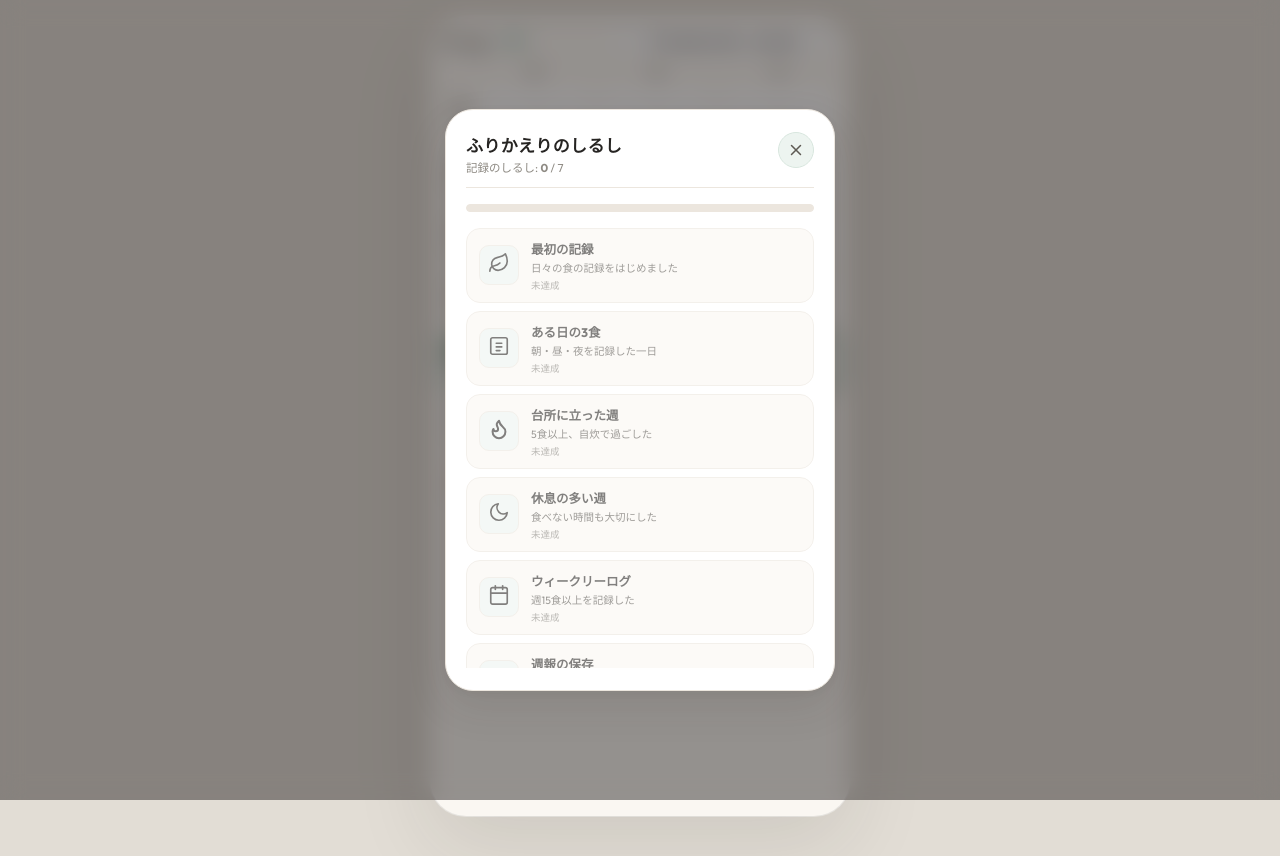
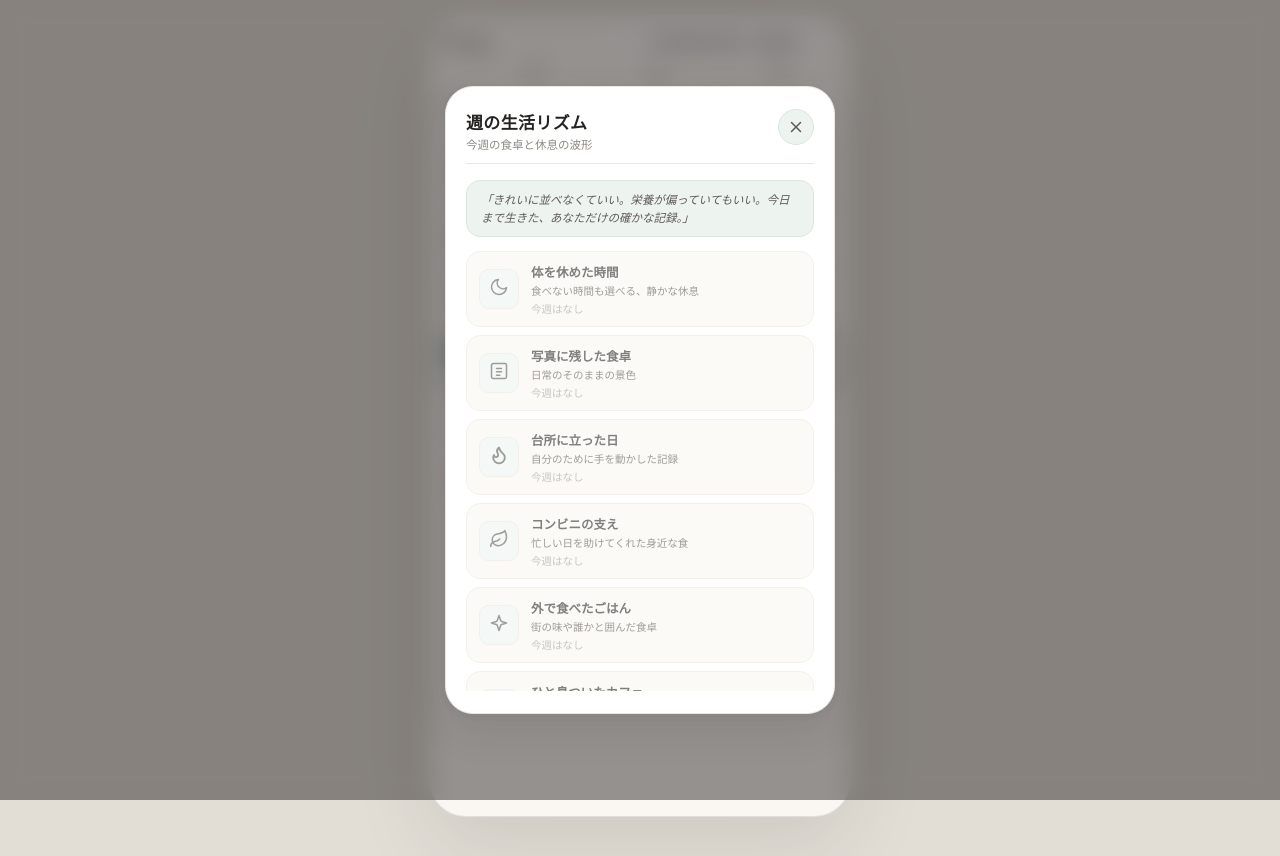
Before and after one commit to srtxx/baenai, a React (Vite) app: page / in a window 1280 px wide. Both pictures are taken after a click on the button "振り返り". Built offline with nearby package versions, Linux system fonts and the light colour scheme; a web font is replaced by a local one.

Commit message:
refactor(ui): align ui with philosophy and refine affordance

```diff
--- a/src/App.css
+++ b/src/App.css
@@ -420,38 +420,40 @@
 /* Empty Cell (Past / Unfilled) */
 .meal-cell-empty {
   background-color: var(--card-bg);
-  border: 1.5px dashed var(--border);
+  border: 1px dashed var(--border);
+  transition: all 0.25s cubic-bezier(0.16, 1, 0.3, 1);
 }
 
 .meal-cell-empty:hover {
   border-color: var(--accent);
   background-color: var(--accent-faint);
+  border-style: solid;
 }
 
 /* Empty Cell (Future) */
 .meal-cell-empty.is-future {
   background-color: transparent;
   border: 1px dashed var(--cell-future-border);
-  opacity: 0.55;
+  opacity: 0.4;
 }
 
 .meal-cell-empty.is-future:hover {
-  opacity: 1;
+  opacity: 0.9;
   border-color: var(--accent);
   background-color: var(--accent-faint);
 }
 
 .meal-cell-empty.today {
-  border-color: var(--accent);
+  border-color: var(--accent-border);
   border-style: dashed;
   background-color: var(--card-bg);
-  opacity: 1;
+  opacity: 0.95;
 }
 
 .meal-cell-empty.current-slot {
-  border: 2px solid var(--accent);
+  border: 1.8px solid var(--accent);
   background-color: var(--card-bg);
-  box-shadow: 0 0 0 1.5px rgba(91, 130, 102, 0.18), inset 0 0 6px rgba(91, 130, 102, 0.06);
+  box-shadow: 0 0 0 1.5px rgba(91, 130, 102, 0.15), inset 0 0 6px rgba(91, 130, 102, 0.05);
   animation: current-slot-pulse 2.8s ease-in-out infinite;
   opacity: 1;
   z-index: 1;
@@ -459,25 +461,32 @@
 
 @keyframes current-slot-pulse {
   0%, 100% {
-    box-shadow: 0 0 0 1.5px rgba(91, 130, 102, 0.18), inset 0 0 4px rgba(91, 130, 102, 0.04);
+    box-shadow: 0 0 0 1.5px rgba(91, 130, 102, 0.15), inset 0 0 4px rgba(91, 130, 102, 0.04);
   }
   50% {
-    box-shadow: 0 0 0 2px rgba(91, 130, 102, 0.32), inset 0 0 8px rgba(91, 130, 102, 0.12);
+    box-shadow: 0 0 0 2px rgba(91, 130, 102, 0.28), inset 0 0 8px rgba(91, 130, 102, 0.1);
   }
 }
 
 .plus-icon {
   font-size: 13px;
   color: var(--text-light);
+  opacity: 0.35;
   font-weight: 300;
   display: flex;
   align-items: center;
   justify-content: center;
-  transition: all 0.2s cubic-bezier(0.16, 1, 0.3, 1);
+  transition: all 0.25s cubic-bezier(0.16, 1, 0.3, 1);
+}
+
+.meal-cell-empty.current-slot .plus-icon {
+  color: var(--accent);
+  opacity: 0.85;
 }
 
 .meal-cell-empty:hover .plus-icon {
   color: var(--accent);
+  opacity: 1;
   transform: scale(1.15);
 }
 
@@ -1606,22 +1615,22 @@
 
 
 
-/* Achievements Modal */
-.achievement-progress-bar-wrap {
-  width: 100%;
-  height: 8px;
-  background-color: var(--bg);
-  border-radius: 9999px;
-  overflow: hidden;
+/* Achievements & Life Rhythm Modal */
+.rhythm-philosophy-card {
+  background-color: var(--accent-faint);
+  border: 1px solid var(--accent-border);
+  border-radius: 14px;
+  padding: 10px 14px;
   margin-bottom: 14px;
-  border: 1px solid var(--border);
-}
-
-.achievement-progress-bar-fill {
-  height: 100%;
-  background: linear-gradient(90deg, var(--accent), #78A78D);
-  border-radius: 9999px;
-  transition: width 0.4s ease;
+}
+
+.rhythm-philosophy-quote {
+  font-size: 11.5px;
+  line-height: 1.55;
+  color: var(--text-mid);
+  margin: 0;
+  text-align: left;
+  font-style: italic;
 }
 
 .achievement-grid {
@@ -1659,12 +1668,13 @@
   display: flex;
   align-items: center;
   justify-content: center;
-  font-size: 22px;
+  color: var(--text-mid);
   flex-shrink: 0;
 }
 
 .achievement-card.unlocked .achievement-icon-wrap {
   border-color: var(--accent-border);
+  color: var(--accent);
 }
 
 .achievement-info {
@@ -1689,18 +1699,19 @@
   margin-top: 1px;
 }
 
-.achievement-date {
-  font-size: 10px;
+.rhythm-count-label {
+  margin-top: 3px;
+  font-size: 10.5px;
+}
+
+.rhythm-count-active {
   color: var(--accent);
   font-weight: 600;
-  margin-top: 3px;
-}
-
-.achievement-locked-label,
-.achievement-progress-text {
-  font-size: 10px;
+}
+
+.rhythm-count-empty {
   color: var(--text-light);
-  margin-top: 3px;
+  opacity: 0.8;
 }
 
 /* Settings Modal */
--- a/src/components/AchievementsModal.tsx
+++ b/src/components/AchievementsModal.tsx
@@ -10,21 +10,21 @@ interface AchievementsModalProps {
 function renderAchievementIcon(iconKey: string): React.JSX.Element {
   switch (iconKey) {
     case "leaf":
-      return <Icon.Leaf size={22} />;
+      return <Icon.Leaf size={20} />;
     case "log":
-      return <Icon.Log size={22} />;
+      return <Icon.Log size={20} />;
     case "fire":
-      return <Icon.Fire size={22} />;
+      return <Icon.Fire size={20} />;
     case "moon":
-      return <Icon.Moon size={22} />;
+      return <Icon.Moon size={20} />;
     case "calendar":
-      return <Icon.Calendar size={22} />;
+      return <Icon.Calendar size={20} />;
     case "share":
-      return <Icon.Share size={22} />;
+      return <Icon.Share size={20} />;
     case "sparkle":
-      return <Icon.Sparkle size={22} />;
+      return <Icon.Sparkle size={20} />;
     default:
-      return <Icon.Leaf size={22} />;
+      return <Icon.Leaf size={20} />;
   }
 }
 
@@ -32,39 +32,37 @@ export default function AchievementsModal({
   achievements,
   onClose
 }: AchievementsModalProps): React.JSX.Element {
-  const unlockedCount = achievements.filter((a) => a.unlocked).length;
-  const percent = Math.round((unlockedCount / achievements.length) * 100);
-
   return (
     <div className="modal-overlay" onClick={onClose}>
       <div className="modal-content achievements-modal" onClick={(e) => e.stopPropagation()}>
         {/* Header */}
         <div className="modal-header-row">
           <div>
-            <h2 className="modal-title">ふりかえりのしるし</h2>
+            <h2 className="modal-title">週の生活リズム</h2>
             <p className="modal-subtitle">
-              記録のしるし: <strong>{unlockedCount}</strong> / {achievements.length}
+              今週の食卓と休息の波形
             </p>
           </div>
           <button onClick={onClose} className="modal-close-icon-btn" aria-label="閉じる">
-            <Icon.Close />
+            <Icon.Close size={18} />
           </button>
         </div>
 
-        {/* Progress Bar */}
-        <div className="achievement-progress-bar-wrap">
-          <div
-            className="achievement-progress-bar-fill"
-            style={{ width: `${percent}%` }}
-          />
+        {/* Philosophy Message Card */}
+        <div className="rhythm-philosophy-card">
+          <p className="rhythm-philosophy-quote">
+            「きれいに並べなくていい。栄養が偏っていてもいい。今日まで生きた、あなただけの確かな記録。」
+          </p>
         </div>
 
-        {/* Badge Grid */}
+        {/* Life Rhythm Reflection Grid */}
         <div className="achievement-grid">
-          {achievements.map((item) => (
+          {achievements.map((item) => {
+            const count = item.progress?.current || 0;
+            return (
               <div
                 key={item.id}
-              className={`achievement-card ${item.unlocked ? "unlocked" : "locked"}`}
+                className={`achievement-card ${count > 0 ? "unlocked" : "locked"}`}
               >
                 <div className="achievement-icon-wrap">
                   <span className="achievement-icon">{renderAchievementIcon(item.icon)}</span>
@@ -73,21 +71,19 @@ export default function AchievementsModal({
                 <div className="achievement-info">
                   <div className="achievement-title-row">
                     <span className="achievement-title">{item.title}</span>
-                  {item.unlocked && <span className="achievement-sparkle"><Icon.Check /></span>}
                   </div>
                   <div className="achievement-desc">{item.description}</div>
-                {item.unlocked ? (
-                  <div className="achievement-date">達成日: {item.unlockedAt}</div>
-                ) : item.progress ? (
-                  <div className="achievement-progress-text">
-                    進行状況: {item.progress.current} / {item.progress.max}
-                  </div>
+                  <div className="rhythm-count-label">
+                    {count > 0 ? (
+                      <span className="rhythm-count-active">{count} 回の記録</span>
                     ) : (
-                  <div className="achievement-locked-label">未達成</div>
+                      <span className="rhythm-count-empty">今週はなし</span>
                     )}
                   </div>
                 </div>
-          ))}
+              </div>
+            );
+          })}
         </div>
       </div>
     </div>
--- a/src/components/MealCell.tsx
+++ b/src/components/MealCell.tsx
@@ -42,7 +42,7 @@ const MealCell = React.memo(function MealCell({
       <div
         onClick={onClick}
         className={`meal-cell meal-cell-rested ${isJustSaved ? "meal-cell-just-saved" : ""}`}
-        title="休食（スキップ）"
+        title="休食（体を休める）"
       >
         <span className="rested-mark">—</span>
         <span className="rested-label">休食</span>
--- a/src/components/MealDetailModal.tsx
+++ b/src/components/MealDetailModal.tsx
@@ -70,7 +70,7 @@ export default function MealDetailModal({
               <span className="detail-emoji-large"><Icon.Moon size={44} /></span>
             </div>
             <div className="detail-meta-box">
-              <p className="detail-notes">この食事は休食（スキップ）しました</p>
+              <p className="detail-notes">この時間は体を休めました（休食）</p>
             </div>
           </div>
 
--- a/src/hooks/useAchievements.ts
+++ b/src/hooks/useAchievements.ts
@@ -1,140 +1,132 @@
-import { useState, useEffect, useCallback } from "react";
+import { useMemo } from "react";
 import { Achievement, WeekMeals } from "../types";
 
-const REFLECTIONS_STORAGE_KEY = "mog_reflections_v3";
+export interface RhythmSummary {
+  totalLogged: number;
+  photoCount: number;
+  skipCount: number;
+  cookCount: number;
+  convenienceCount: number;
+  outCount: number;
+  cafeCount: number;
+  reflections: {
+    id: string;
+    title: string;
+    description: string;
+    icon: string;
+    count?: number;
+    active: boolean;
+  }[];
+}
 
-const INITIAL_REFLECTIONS: Achievement[] = [
+export function useAchievements(meals?: WeekMeals) {
+  const summary = useMemo<RhythmSummary>(() => {
+    let totalLogged = 0;
+    let photoCount = 0;
+    let skipCount = 0;
+    let cookCount = 0;
+    let convenienceCount = 0;
+    let outCount = 0;
+    let cafeCount = 0;
+
+    if (meals) {
+      meals.forEach((day) => {
+        day.forEach((m) => {
+          if (!m) return;
+          totalLogged++;
+          if ("skipped" in m && m.skipped) {
+            skipCount++;
+          } else if ("image" in m && m.image) {
+            photoCount++;
+          }
+          if ("tags" in m && m.tags) {
+            if (m.tags.includes("自炊")) cookCount++;
+            if (m.tags.includes("コンビニ")) convenienceCount++;
+            if (m.tags.includes("外食")) outCount++;
+            if (m.tags.includes("カフェ")) cafeCount++;
+          }
+        });
+      });
+    }
+
+    const reflections = [
       {
-    id: "first_meal",
-    title: "最初の記録",
-    description: "日々の食の記録をはじめました",
-    icon: "leaf",
-    unlocked: false,
+        id: "rest",
+        title: "体を休めた時間",
+        description: "食べない時間も選べる、静かな休息",
+        icon: "moon",
+        count: skipCount,
+        active: skipCount > 0,
       },
       {
-    id: "three_meals",
-    title: "ある日の3食",
-    description: "朝・昼・夜を記録した一日",
+        id: "photo",
+        title: "写真に残した食卓",
+        description: "日常のそのままの景色",
         icon: "log",
-    unlocked: false,
+        count: photoCount,
+        active: photoCount > 0,
       },
       {
-    id: "home_cook",
-    title: "台所に立った週",
-    description: "5食以上、自炊で過ごした",
+        id: "cook",
+        title: "台所に立った日",
+        description: "自分のために手を動かした記録",
         icon: "fire",
-    unlocked: false,
+        count: cookCount,
+        active: cookCount > 0,
       },
       {
-    id: "rest_kindness",
-    title: "休息の多い週",
-    description: "食べない時間も大切にした",
-    icon: "moon",
-    unlocked: false,
+        id: "convenience",
+        title: "コンビニの支え",
+        description: "忙しい日を助けてくれた身近な食",
+        icon: "leaf",
+        count: convenienceCount,
+        active: convenienceCount > 0,
       },
       {
-    id: "weekly_record",
-    title: "ウィークリーログ",
-    description: "週15食以上を記録した",
-    icon: "calendar",
-    unlocked: false,
+        id: "out",
+        title: "外で食べたごはん",
+        description: "街の味や誰かと囲んだ食卓",
+        icon: "sparkle",
+        count: outCount,
+        active: outCount > 0,
       },
       {
-    id: "share_week",
-    title: "週報の保存",
-    description: "週報画像を生成・保存した",
-    icon: "share",
-    unlocked: false,
-  },
-  {
-    id: "all_week_logged",
-    title: "21マスの記録",
-    description: "1週間の全スロットを記録した",
-    icon: "sparkle",
-    unlocked: false,
+        id: "cafe",
+        title: "ひと息ついたカフェ",
+        description: "飲み物と静かな時間",
+        icon: "calendar",
+        count: cafeCount,
+        active: cafeCount > 0,
       },
     ];
 
-export function useAchievements(meals?: WeekMeals) {
-  const [achievements, setAchievements] = useState<Achievement[]>(() => {
-    try {
-      const saved = localStorage.getItem(REFLECTIONS_STORAGE_KEY);
-      if (saved) return JSON.parse(saved);
-    } catch {}
-    return INITIAL_REFLECTIONS;
-  });
+    return {
+      totalLogged,
+      photoCount,
+      skipCount,
+      cookCount,
+      convenienceCount,
+      outCount,
+      cafeCount,
+      reflections,
+    };
+  }, [meals]);
 
-  const [recentlyUnlocked, setRecentlyUnlocked] = useState<Achievement | null>(null);
-
-  const unlock = useCallback((id: string) => {
-    setAchievements((prev) => {
-      let newlyUnlockedItem: Achievement | null = null;
-      const next = prev.map((a) => {
-        if (a.id === id && !a.unlocked) {
-          newlyUnlockedItem = {
-            ...a,
-            unlocked: true,
-            unlockedAt: new Date().toLocaleDateString("ja-JP"),
-          };
-          return newlyUnlockedItem;
-        }
-        return a;
-      });
-      if (newlyUnlockedItem) {
-        setRecentlyUnlocked(newlyUnlockedItem);
-        try {
-          localStorage.setItem(REFLECTIONS_STORAGE_KEY, JSON.stringify(next));
-        } catch {}
-        setTimeout(() => setRecentlyUnlocked(null), 4000);
-      }
-      return next;
-    });
-  }, []);
-
-  // 自動アンロック判定
-  useEffect(() => {
-    if (!meals) return;
-
-    let totalLogged = 0;
-    let cookCount = 0;
-    let restCount = 0;
-    let hasFullDay = false;
-
-    meals.forEach((day) => {
-      let dayFilledCount = 0;
-      day.forEach((m) => {
-        if (m) {
-          dayFilledCount++;
-          if ("skipped" in m && m.skipped) {
-            restCount++;
-          }
-          totalLogged++;
-          if ("tags" in m && m.tags) {
-            if (m.tags.includes("自炊")) cookCount++;
-          }
-        }
-      });
-      if (dayFilledCount === 3) {
-        hasFullDay = true;
-      }
-    });
-
-    if (totalLogged >= 1) unlock("first_meal");
-    if (hasFullDay) unlock("three_meals");
-    if (cookCount >= 5) unlock("home_cook");
-    if (restCount >= 3) unlock("rest_kindness");
-    if (totalLogged >= 15) unlock("weekly_record");
-    if (totalLogged >= 21) unlock("all_week_logged");
-  }, [meals, unlock]);
-
-  const recordShareGenerated = useCallback(() => {
-    unlock("share_week");
-  }, [unlock]);
+  const achievements: Achievement[] = useMemo(() => {
+    return summary.reflections.map((r) => ({
+      id: r.id,
+      title: r.title,
+      description: r.description,
+      icon: r.icon,
+      unlocked: r.active,
+      progress: r.count ? { current: r.count, max: r.count } : undefined,
+    }));
+  }, [summary]);
 
   return {
+    summary,
     achievements,
-    recentlyUnlocked,
-    unlock,
-    recordShareGenerated,
+    recentlyUnlocked: null,
+    recordShareGenerated: () => {},
   };
 }
```
Also changed, not shown: src/App.tsx (+5 -17 lines), src/components/AddMealModal.tsx (+19 -8 lines), src/components/Header.tsx (+1 -6 lines). Lines whose indentation alone changed are shown as unchanged.
